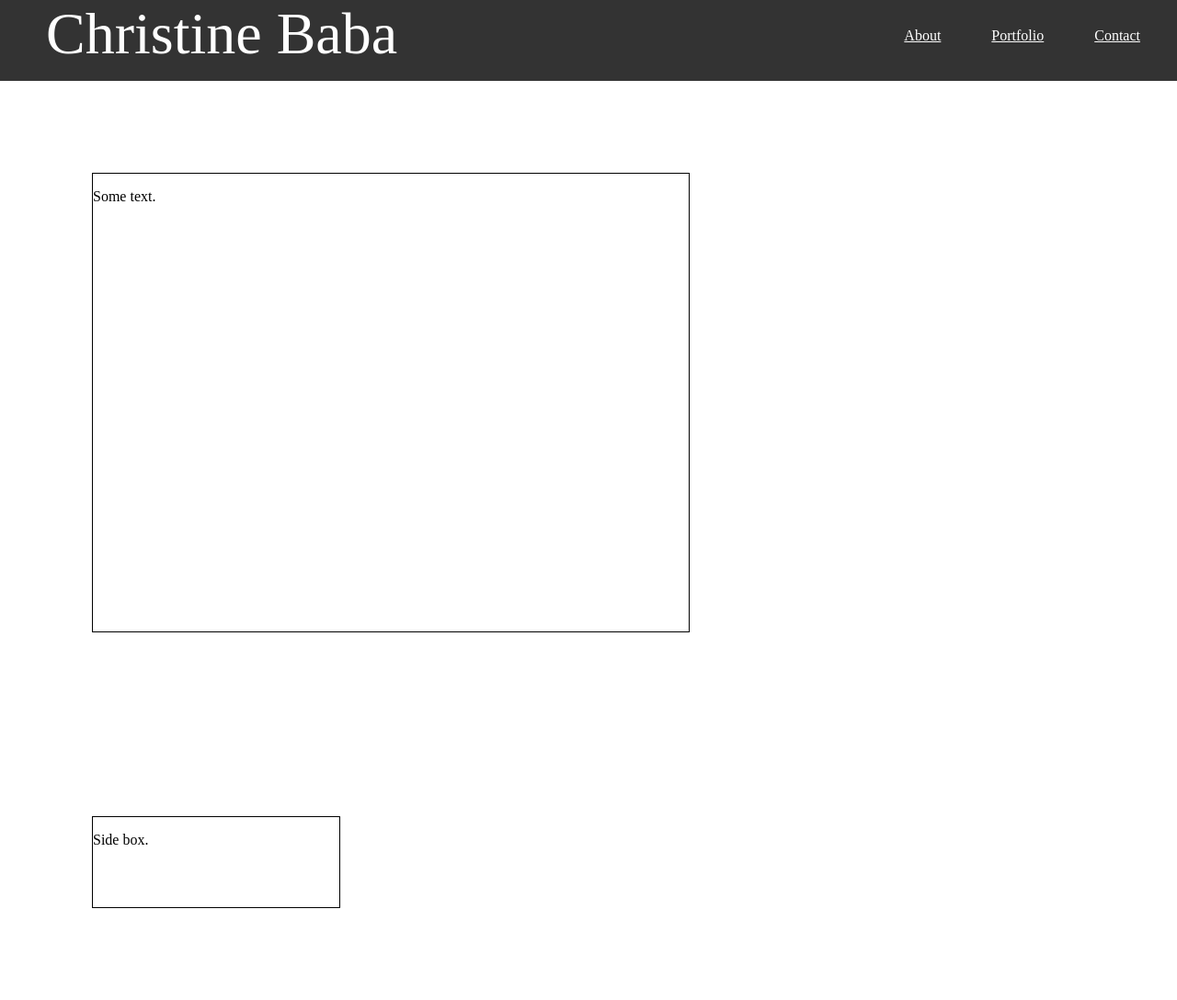
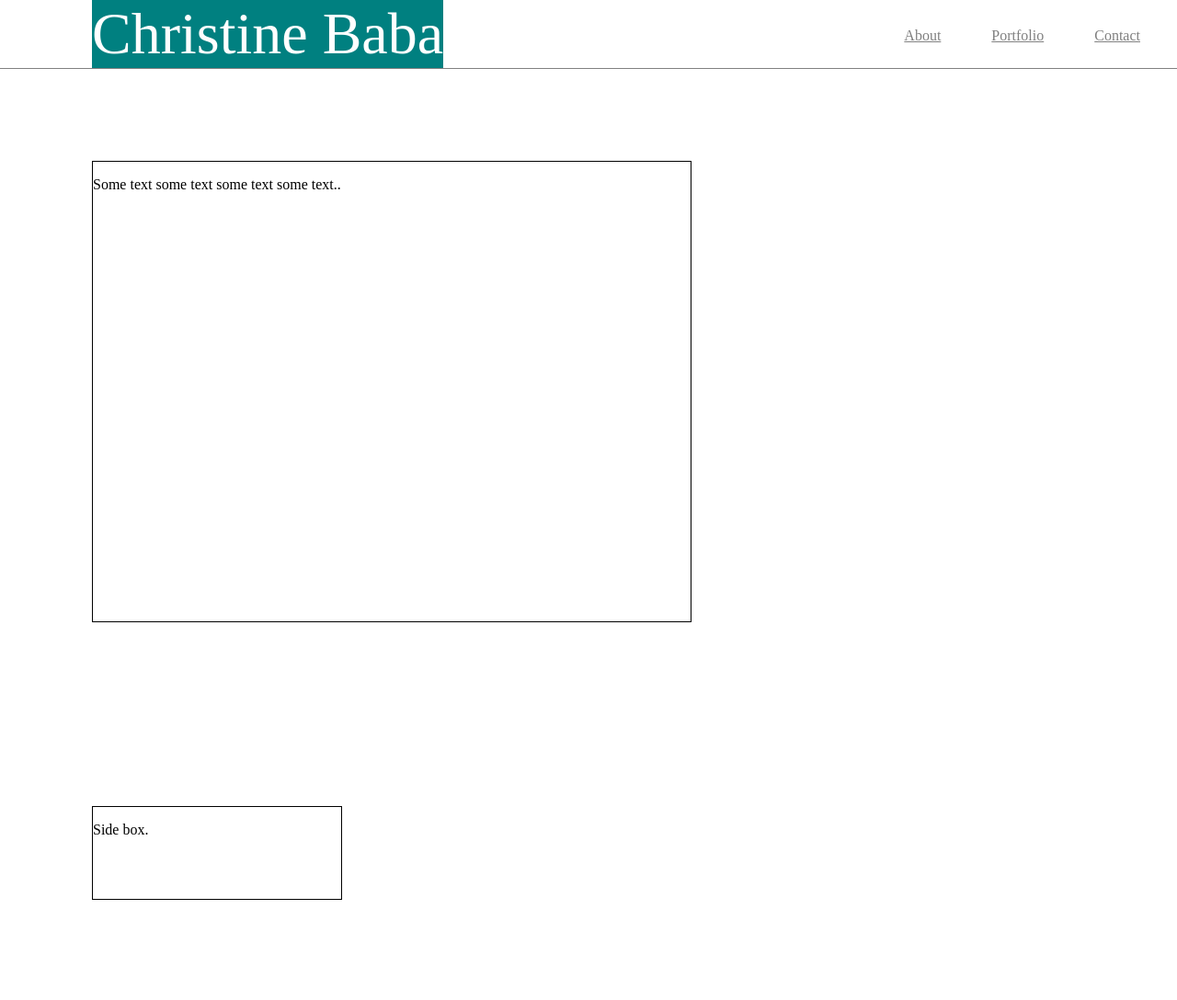
Before and after one commit to christin3/Basic-Portfolio, a PHP site: page / in a window 1280 px wide. Shown: the whole page at 92% size. After the commit the page ends 979 px from the top, so only its background shows below. Run offline with PHP 8.4, Linux system fonts and the light colour scheme.

Commit message:
redition3

```diff
--- a/assets/css/style.css
+++ b/assets/css/style.css
@@ -15,9 +15,12 @@ ul {
     margin: 0px;
     padding: 0px;
     overflow: hidden;
-    background-color: #333;
+    background-color: #ffffff;
     top: 0;
     width: 100%;
+    border-bottom: solid gray 1px;
+    height: 74px;
+    margin-right: 100px;
 }
 
 h1 {
@@ -26,7 +29,7 @@ h1 {
 
 li a {
     display: block;
-    color: white;
+    color: gray;
     padding: 30px 40px 40px 15px;
     float: right;
 }
@@ -54,5 +57,10 @@ li a {
     color: white;
     font-size: 64px;
     padding-left: 30px;
+    float: left;
+    background-color: teal;
+    margin-left: 100px;
+    text-align: center;
+    padding-left: 0px;
 }
-</style>
+</style> 
--- a/index.html
+++ b/index.html
@@ -1,89 +1,30 @@
 <!DOCTYPE html>
 <html>
 <head>
-<style>
-/* * selects everything to be applied*/
-*{
-    box-sizing: border-box;
-}
-
-
-
-
-
-body {margin:0;}
-
-ul {
-    list-style-type: none;
-    margin: 0px;
-    padding: 0px;
-    overflow: hidden;
-    background-color: #333;
-    top: 0;
-    width: 100%;
-}
-
-h1 {
-
-}
-
-li a {
-    display: block;
-    color: white;
-    padding: 30px 40px 40px 15px;
-    float: right;
-}
-
-
-.active {
-    background-color: #4CAF50;
-}
-.div1 {
-    width: 650px;
-    height: 500px;
-    float: left;
-    border: 1px solid black;
-    margin: 100px;
-}
-
-.div2 {
-    width: 270px;
-    height: 100px;
-    border: 1px solid black;
-    float: left;
-    margin: 100px;
-
-;
-}
-.name {
-    color: white;
-    font-size: 64px;
-    padding-left: 50px;
-}
-</style>
+<link rel="stylesheet" type="text/css" href="assets/css/style.css">
 </head>
+<body>
 
 <body>
 <ul>
 <header>
 
 
-  	<li><a href="#contact">Contact </a></li>
+    <li><a href="#contact">Contact </a></li>
     <li><a href="#portfolio">Portfolio </a></li>
     <li><a href="#about">About </a></li>
+
 
     <li class="name">Christine Baba</li>
 
 
 
 </ul>
+
 </header>
 
 <div class="div1">
-<p>Some text.</p></div>
+<p>Some text some text some text some text..</p></div>
 
 <div class="div2">
 <p> Side box.</p></div>
-
-</body>
-</html>
```
